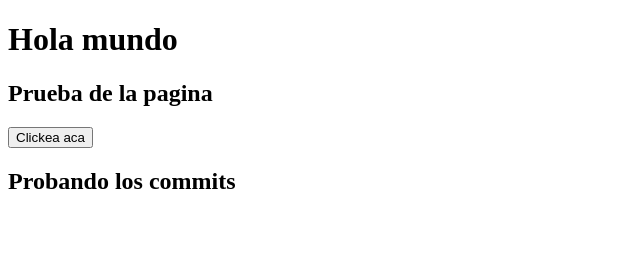
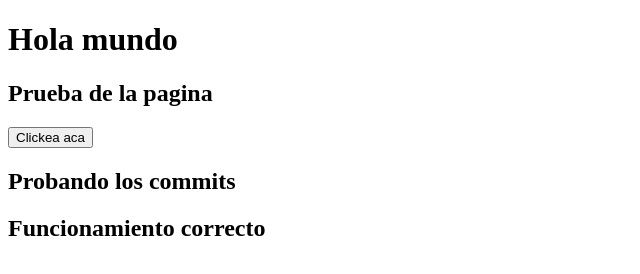
Before and after one commit to J03-M4NT/DesarrolloWeb_2025-1, a plain HTML site: page index.html in a window 1280 px wide. Shown: the whole page, without its empty margins (0-640 px from the left). Drawn offline with Linux system fonts and the light colour scheme.

Commit message:
Commit 3 - Otro h2

```diff
--- a/index.html
+++ b/index.html
@@ -11,5 +11,6 @@
     <h2>Prueba de la pagina</h2>
     <button>Clickea aca</button>
     <h2>Probando los commits</h2>
+    <h2>Funcionamiento correcto</h2>
 </body>
 </html>
```
